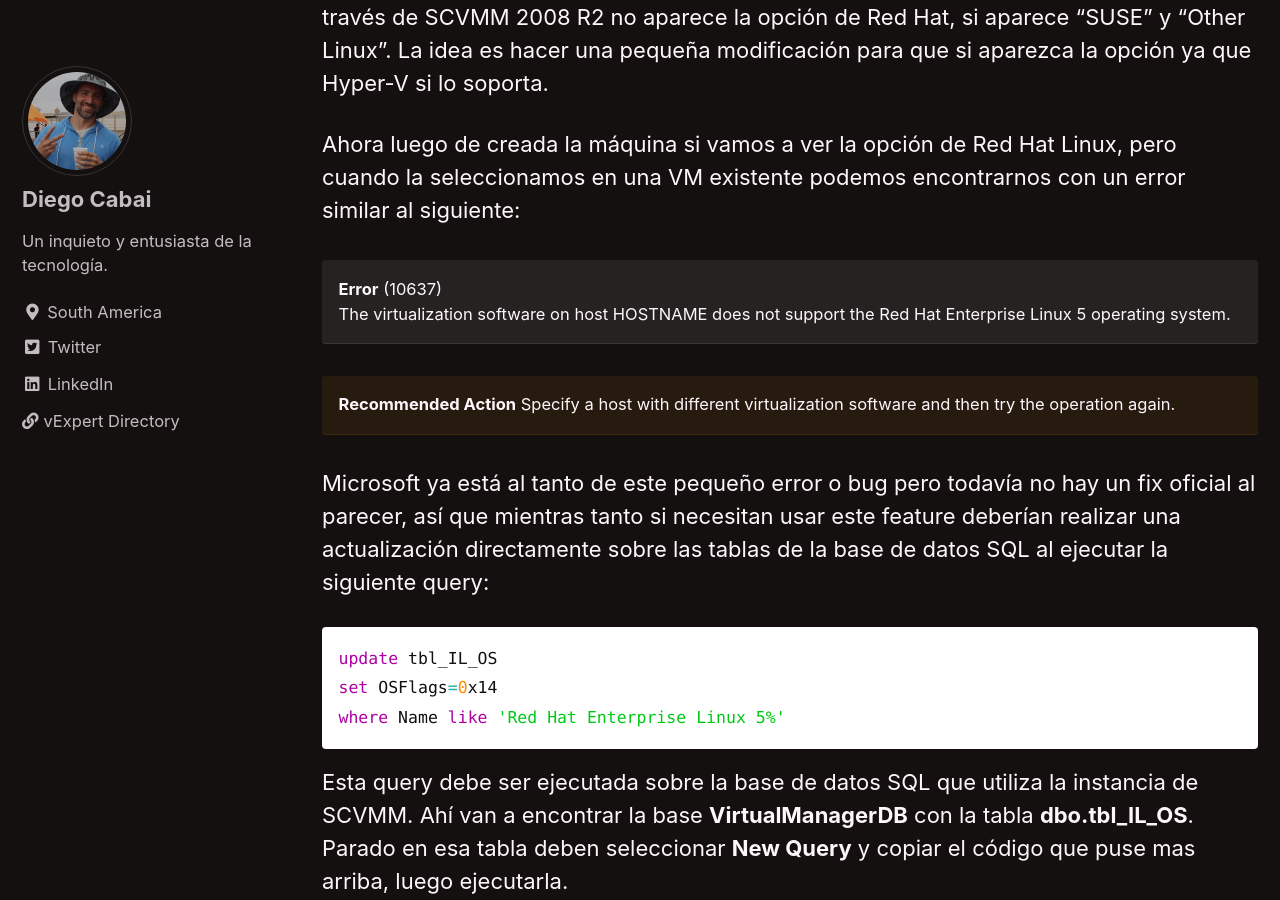
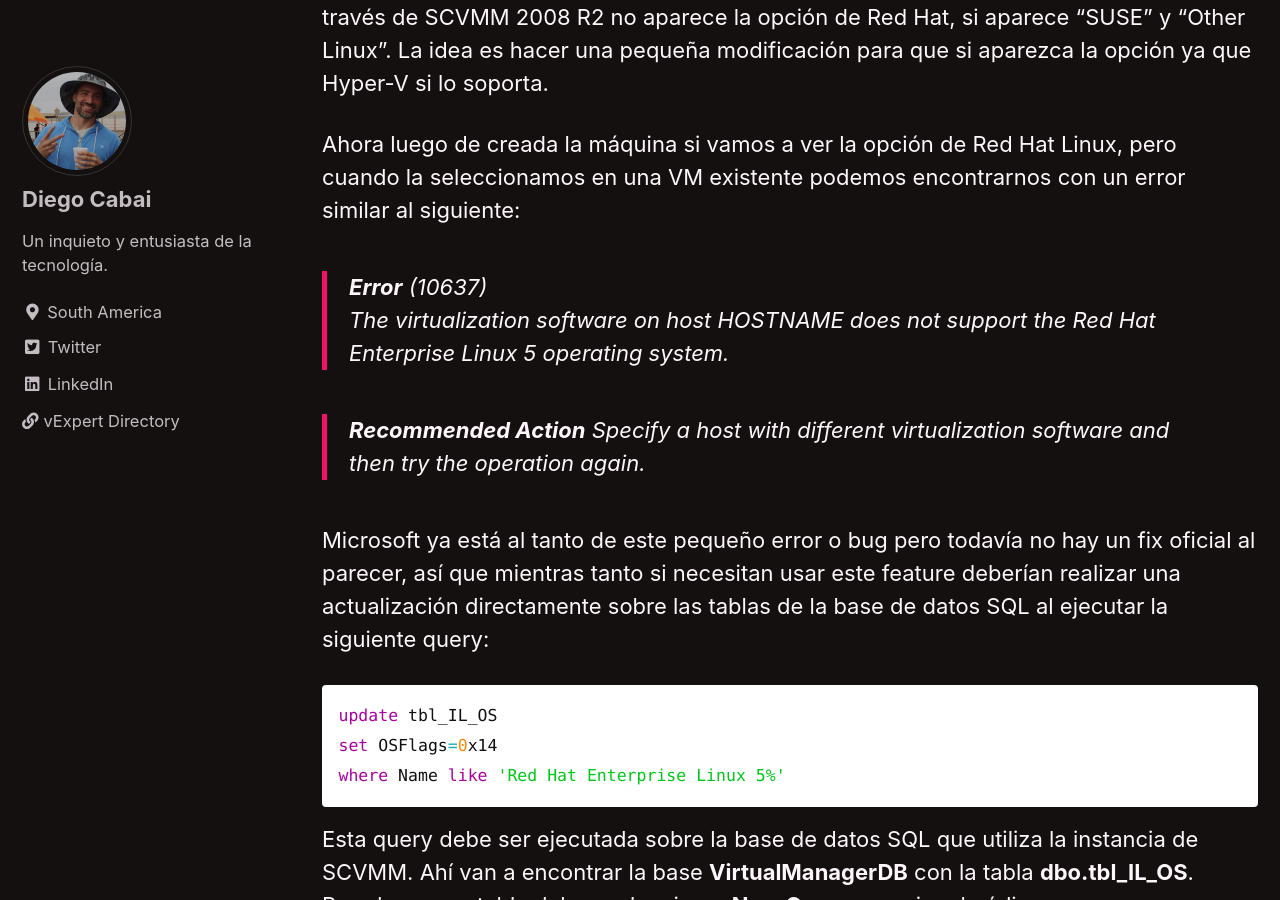
Before and after one commit to dcabai/dcabai.github.io, a Jekyll site: the page built from _posts/2010-03-30-cmo-hacer-que-scvmm-2008-r2-soporte-linux-rh-como-guest.md, in a window 1280 px wide and 900 px high, scrolled down 358 px. Built offline with Jekyll 4.4.1, drawn with Linux system fonts in a browser that asks for light colours; cached includes are drawn as plain includes.

Commit message:
Update 2010-03-30-cmo-hacer-que-scvmm-2008-r2-soporte-linux-rh-como-guest.md

```diff
--- a/_posts/2010-03-30-cmo-hacer-que-scvmm-2008-r2-soporte-linux-rh-como-guest.md
+++ b/_posts/2010-03-30-cmo-hacer-que-scvmm-2008-r2-soporte-linux-rh-como-guest.md
@@ -10,13 +10,11 @@
 
 Ahora luego de creada la máquina si vamos a ver la opción de Red Hat Linux, pero cuando la seleccionamos en una VM existente podemos encontrarnos con un error similar al siguiente:
 
-**Error**  (10637)
-The virtualization software on host HOSTNAME does not support the Red Hat Enterprise Linux 5 operating system.
-{: .notice}
+> **Error**  (10637)
+> The virtualization software on host HOSTNAME does not support the Red Hat Enterprise Linux 5 operating system.
 
-**Recommended Action**
-Specify a host with different virtualization software and then try the operation again.
-{: .notice--warning}
+> **Recommended Action**
+> Specify a host with different virtualization software and then try the operation again.
 
 Microsoft ya está al tanto de este pequeño error o bug pero todavía no hay un fix oficial al parecer, así que mientras tanto si necesitan usar este feature deberían realizar una actualización directamente sobre las tablas de la base de datos SQL al ejecutar la siguiente query:
 
```
